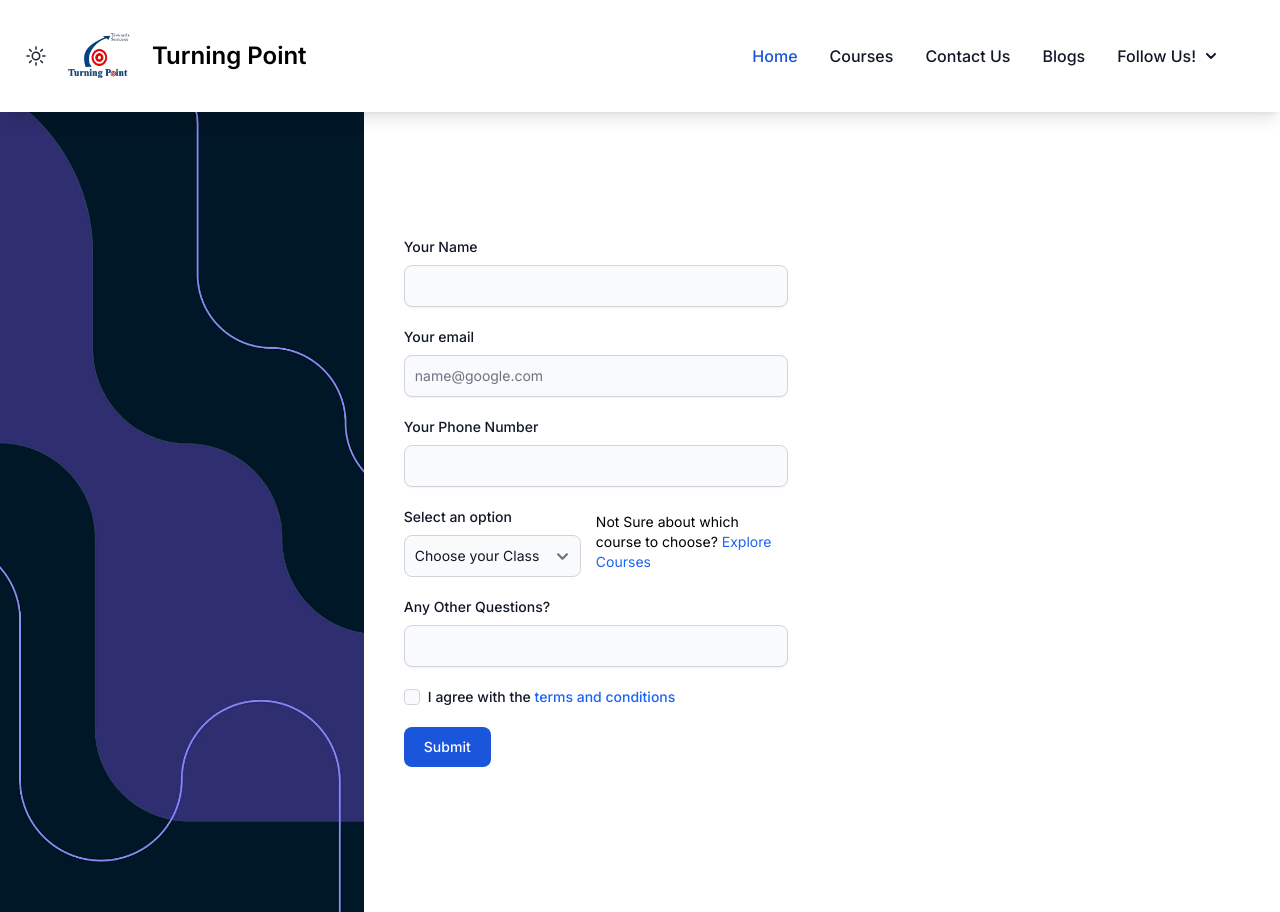
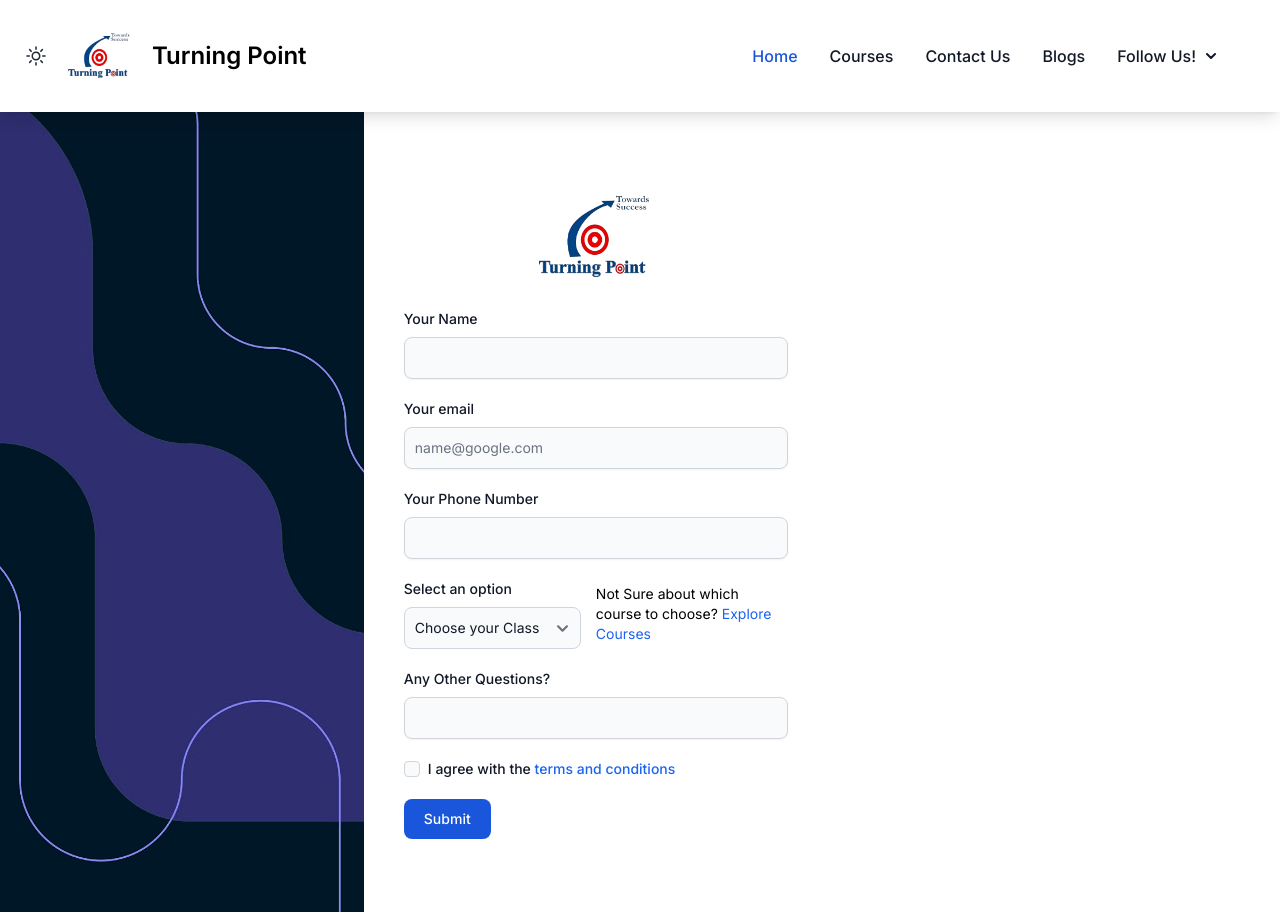
Before and after one commit to ByteStorm05/turning_point_app, a Next.js app: page /contact-us in a window 1280 px wide. Built offline with nearby package versions, Linux system fonts and the light colour scheme.

Commit message:
Contact Logo

```diff
--- a/src/app/contact-us/page.jsx
+++ b/src/app/contact-us/page.jsx
@@ -106,6 +106,7 @@ const ContactUs = () => {
           />
           <main className="min-h-screen flex flex-col justify-center items-center">
             <form onSubmit={handleSubmit} className="max-w-sm mx-auto mb-5">
+              <div className="w-full flex justify-center"><img  src="/images/logo.png" className="h-36"></img></div>
               <div className="mb-5">
                 <label htmlFor="name" className="block mb-2 text-sm font-medium text-gray-900 dark:text-white">Your Name</label>
                 <input type="text" id="name" name="name" value={formData.name} onChange={handleInputChange} className="shadow-sm bg-gray-50 border border-gray-300 text-gray-900 text-sm rounded-lg focus:ring-blue-500 focus:border-blue-500 block w-full p-2.5 dark:bg-gray-700 dark:border-gray-600 dark:placeholder-gray-400 dark:text-white dark:focus:ring-blue-500 dark:focus:border-blue-500 dark:shadow-sm-light" required />
```
